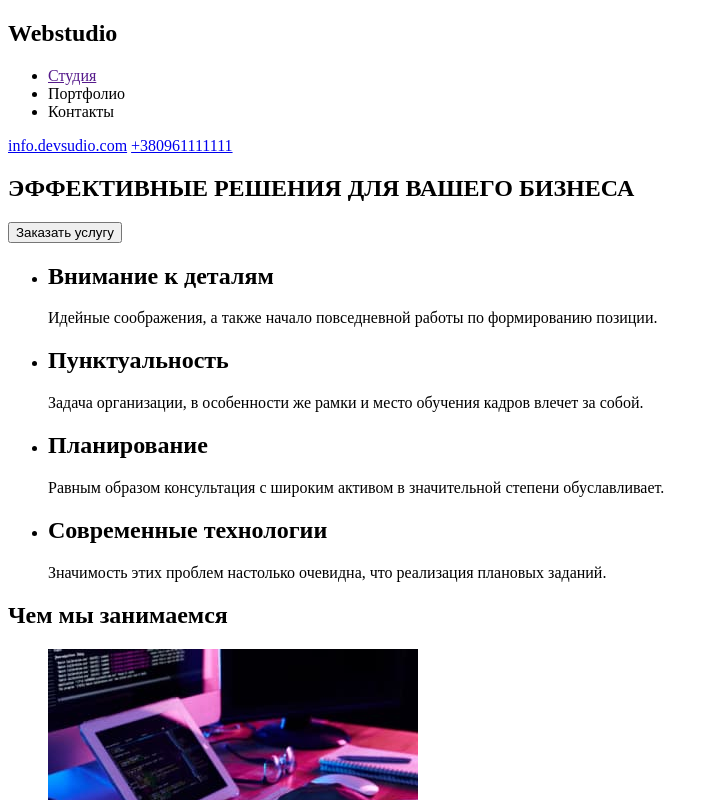
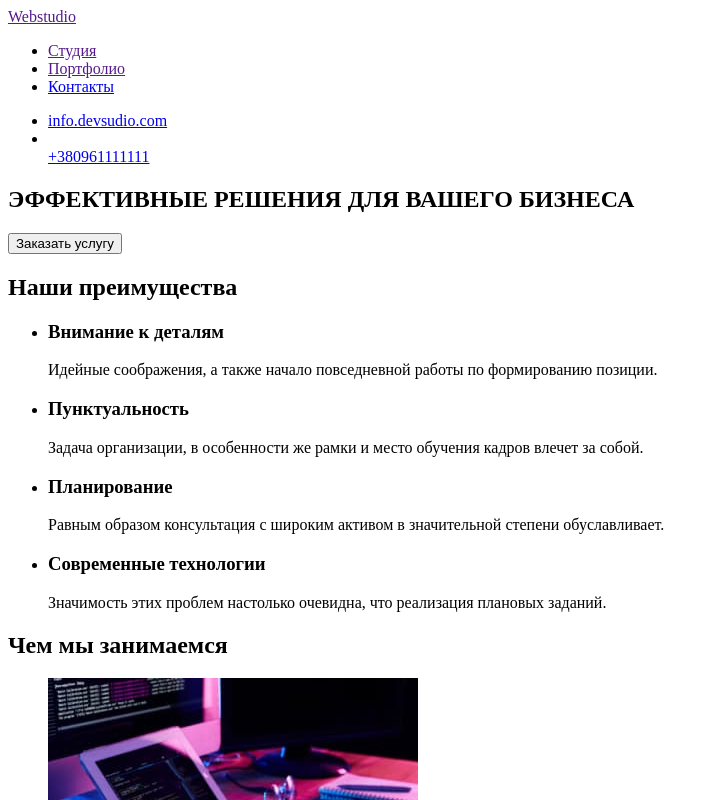
Before and after one commit to IaroslavKHL/goit-markup-hw-01, a plain HTML site: page index.html in a window 1280 px wide. Shown: the top 800 px of the page, without its empty margins (0-719 px from the left). Drawn offline with Linux system fonts and the light colour scheme.

Commit message:
new changes index.html

```diff
--- a/index.html
+++ b/index.html
@@ -9,44 +9,43 @@
 <body>
     <header>
         <nav>
-            <h1 lang="en">Webstudio</h1>
+            <a href="" lang="en">Webstudio</a>
         <ul>
             <li><a href="">Студия</a></li>
-            <li><a href=""></a>Портфолио</li>
-            <li><a href="#contacts"></a>Контакты</li>
+            <li><a href="">Портфолио</a></li>
+            <li><a href="#contacts">Контакты</a></li>
         </ul>
         </nav>
-        <a href="mailto:info.devsudio.com">info.devsudio.com</a>
-        <a href="tel:+380961111111">+380961111111</a>
+        <ul>
+        <li><a href="mailto:info.devsudio.com">info.devsudio.com</a></li>
+        <li></li><a href="tel:+380961111111">+380961111111</a></li>
+        </ul>
     </header>
     <main>
         <section>
-            <div>
-                <h2>ЭФФЕКТИВНЫЕ РЕШЕНИЯ ДЛЯ ВАШЕГО БИЗНЕСА</h2>
+                <h1>ЭФФЕКТИВНЫЕ РЕШЕНИЯ ДЛЯ ВАШЕГО БИЗНЕСА</h1>
                 <button type="button">Заказать услугу</button>
-            </div>
         </section>
         <section>
-            <div>
+            <h2>Наши преимущества</h2>
                 <ul>
                     <li>
-                        <h2>Внимание к деталям</h2>
+                        <h3>Внимание к деталям</h3>
                         <p>Идейные соображения, а также начало повседневной работы по формированию позиции.</p>
                     </li>
                     <li>
-                        <h2>Пунктуальность</h2>
+                        <h3>Пунктуальность</h3>
                         <p>Задача организации, в особенности же рамки и место обучения кадров влечет за собой.</p>
                     </li>
                     <li>
-                        <h2>Планирование</h2>
+                        <h3>Планирование</h3>
                         <p>Равным образом консультация с широким активом в значительной степени обуславливает.</p>
                     </li>
                     <li>
-                        <h2>Современные технологии</h2>
+                        <h3>Современные технологии</h3>
                         <p>Значимость этих проблем настолько очевидна, что реализация плановых заданий.</p>
                     </li>
                 </ul>
-            </div>
         </section>
         <section>
             <h2>Чем мы занимаемся</h2>
@@ -110,7 +109,7 @@
         </section>
     </main>
     <footer>
-    <h2 lang="en">Webstudio</h2>
+    <a href="" lang="en">Webstudio</a>
     <address id="contacts">
         <ul>
             <li>
```
